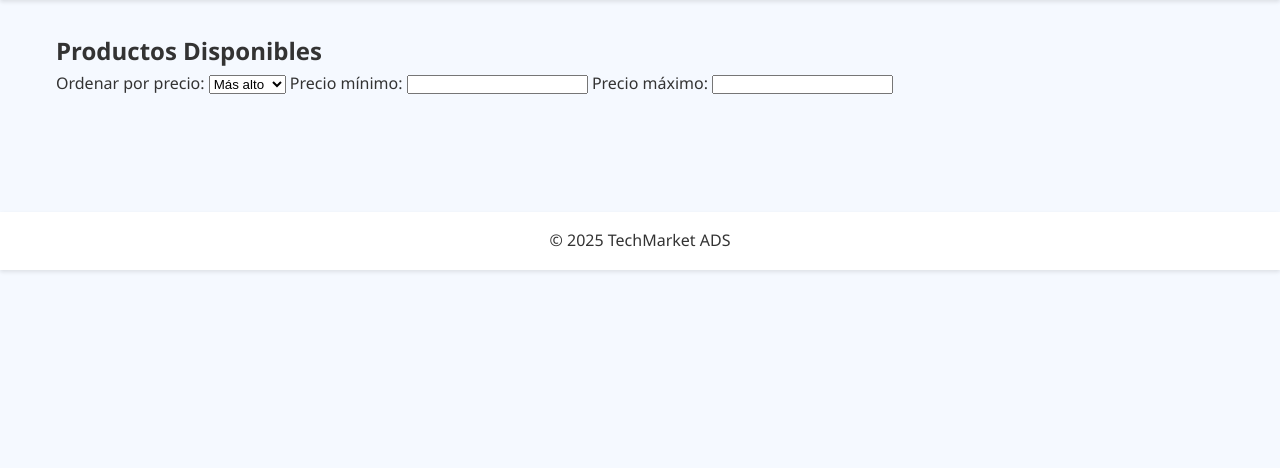
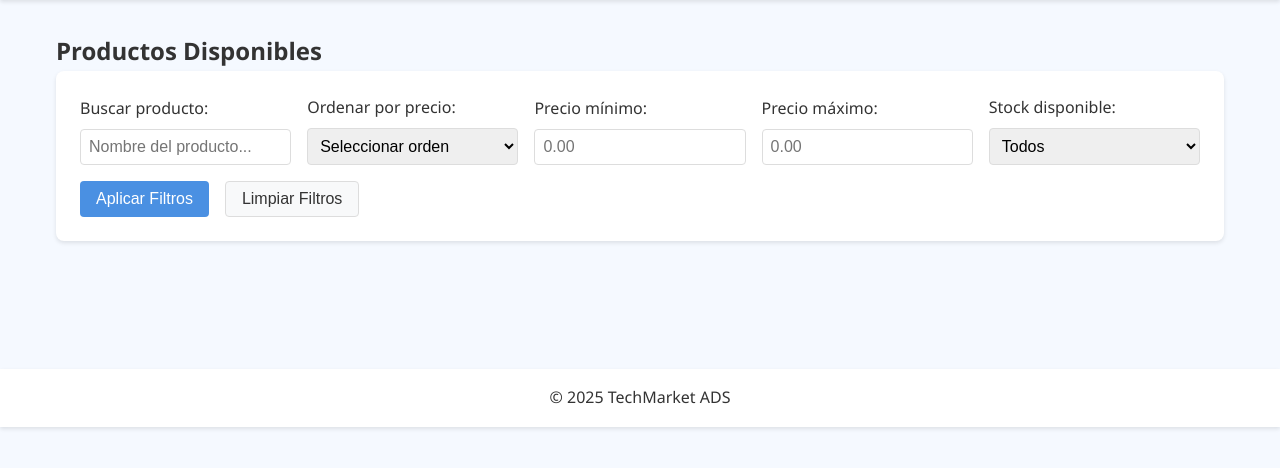
Before and after one commit to villaltauve/TechMarketPHPSystem, a PHP site: template views/products/vProducts.php in a window 1280 px wide. Shown: the part 70-538 px from the top of the page. Run offline with PHP 8.4, Linux system fonts and the light colour scheme; the template is opened without the code that fills it, so the values that code supplies are empty.

Commit message:
agregado filtro + barra de busqueda, mejoras en vista de filtro y modulo de productos favoritos

```diff
--- a/assets/js/Products/Filtrado.js
+++ b/assets/js/Products/Filtrado.js
@@ -2,22 +2,30 @@ document.addEventListener('DOMContentLoaded', function () {
     const ordenSelect = document.getElementById('ordenPrecio');
     const precioMinInput = document.getElementById('precioMin');
     const precioMaxInput = document.getElementById('precioMax');
+    const searchInput = document.getElementById('searchProduct');
+    const stockFilter = document.getElementById('stockFilter');
 
     // Escuchar cambios en filtros
     ordenSelect.addEventListener('change', filtrarProductos);
     precioMinInput.addEventListener('input', filtrarProductos);
     precioMaxInput.addEventListener('input', filtrarProductos);
+    searchInput.addEventListener('input', filtrarProductos);
+    stockFilter.addEventListener('change', filtrarProductos);
 
     function filtrarProductos() {
         const orden = ordenSelect.value;
         const precioMin = precioMinInput.value;
         const precioMax = precioMaxInput.value;
+        const search = searchInput.value;
+        const stock = stockFilter.value;
 
         // Construir los parámetros
         const params = new URLSearchParams({
             ordenPrecio: orden,
             precioMin: precioMin,
-            precioMax: precioMax
+            precioMax: precioMax,
+            search: search,
+            stock: stock
         });
 
         fetch('controllers/products/cFiltrado.php?' + params.toString())
@@ -29,4 +37,14 @@ document.addEventListener('DOMContentLoaded', function () {
                 console.error('Error al filtrar productos:', error);
             });
     }
+
+    // Función para limpiar todos los filtros
+    window.limpiarFiltros = function() {
+        ordenSelect.value = '';
+        precioMinInput.value = '';
+        precioMaxInput.value = '';
+        searchInput.value = '';
+        stockFilter.value = '';
+        filtrarProductos();
+    }
 });
--- /dev/null
+++ b/views/info.php
@@ -0,0 +1,3 @@
+<?php
+phpinfo();
+?>
--- a/views/products/vProducts.php
+++ b/views/products/vProducts.php
@@ -6,7 +6,9 @@
     <meta name="viewport" content="width=device-width, initial-scale=1.0">
     <title>Productos - TechMarket</title>
     <link rel="stylesheet" href="assets/css/style.css">
+    <link rel="stylesheet" href="https://cdnjs.cloudflare.com/ajax/libs/font-awesome/5.15.4/css/all.min.css">
     <script src="assets/js/Products/Filtrado.js"></script>
+    <script src="assets/js/favorites.js"></script>
     <style>
         .products-grid {
             display: grid;
@@ -23,6 +25,7 @@
             display: flex;
             flex-direction: column;
             transition: transform 0.3s ease;
+            position: relative;
         }
 
         .product-card:hover {
@@ -110,6 +113,161 @@
                 height: 150px;
             }
         }
+
+        /* Estilos para los filtros */
+        .filters-container {
+            background: white;
+            padding: 1.5rem;
+            border-radius: 8px;
+            box-shadow: var(--shadow);
+            margin-bottom: 2rem;
+        }
+
+        .filters-grid {
+            display: grid;
+            grid-template-columns: repeat(auto-fit, minmax(200px, 1fr));
+            gap: 1rem;
+            align-items: end;
+        }
+
+        .filter-group {
+            display: flex;
+            flex-direction: column;
+            gap: 0.5rem;
+        }
+
+        .filter-group label {
+            font-weight: 500;
+            color: var(--text-color);
+        }
+
+        .filter-group input,
+        .filter-group select {
+            padding: 0.5rem;
+            border: 1px solid #ddd;
+            border-radius: 4px;
+            font-size: 1rem;
+            width: 100%;
+        }
+
+        .filter-group input:focus,
+        .filter-group select:focus {
+            border-color: var(--primary-color);
+            outline: none;
+            box-shadow: 0 0 0 2px rgba(74, 144, 226, 0.2);
+        }
+
+        .filter-buttons {
+            display: flex;
+            gap: 1rem;
+            margin-top: 1rem;
+        }
+
+        .filter-button {
+            padding: 0.5rem 1rem;
+            border: none;
+            border-radius: 4px;
+            cursor: pointer;
+            font-weight: 500;
+            transition: all 0.3s ease;
+        }
+
+        .apply-filters {
+            background-color: var(--primary-color);
+            color: white;
+        }
+
+        .clear-filters {
+            background-color: #f8f9fa;
+            color: var(--text-color);
+            border: 1px solid #ddd;
+        }
+
+        .apply-filters:hover {
+            background-color: var(--secondary-color);
+        }
+
+        .clear-filters:hover {
+            background-color: #e9ecef;
+        }
+
+        @media (max-width: 768px) {
+            .filters-grid {
+                grid-template-columns: 1fr;
+            }
+
+            .filter-buttons {
+                flex-direction: column;
+            }
+
+            .filter-button {
+                width: 100%;
+            }
+        }
+
+        /* Estilos para el botón de favoritos */
+        .favorite-button {
+            position: absolute;
+            top: 10px;
+            right: 10px;
+            background: white;
+            border: none;
+            border-radius: 50%;
+            width: 35px;
+            height: 35px;
+            display: flex;
+            align-items: center;
+            justify-content: center;
+            cursor: pointer;
+            box-shadow: 0 2px 4px rgba(0,0,0,0.1);
+            transition: all 0.3s ease;
+        }
+
+        .favorite-button:hover {
+            transform: scale(1.1);
+        }
+
+        .favorite-button i {
+            font-size: 1.2rem;
+            color: #666;
+            transition: color 0.3s ease;
+        }
+
+        .favorite-active i {
+            color: #ff4d4d;
+        }
+
+        /* Estilos para las notificaciones */
+        .notification {
+            position: fixed;
+            top: 20px;
+            right: 20px;
+            padding: 15px 25px;
+            border-radius: 4px;
+            color: white;
+            font-weight: 500;
+            z-index: 1000;
+            animation: slideIn 0.3s ease-out;
+        }
+
+        .notification.success {
+            background-color: #28a745;
+        }
+
+        .notification.error {
+            background-color: #dc3545;
+        }
+
+        @keyframes slideIn {
+            from {
+                transform: translateX(100%);
+                opacity: 0;
+            }
+            to {
+                transform: translateX(0);
+                opacity: 1;
+            }
+        }
     </style>
 </head>
 
@@ -118,25 +276,59 @@
     <main>
         <section class="products-section">
             <h2>Productos Disponibles</h2>
-            <!-- Filtros por precio -->
-            <div style="margin-bottom: 20px;">
-                <label for="ordenPrecio">Ordenar por precio:</label>
-                <select id="ordenPrecio" name="ordenPrecio">
-                    <option value="alto">Más alto</option>
-                    <option value="bajo">Más bajo</option>
-                </select>
 
-                <label for="precioMin">Precio mínimo:</label>
-                <input type="number" id="precioMin" name="precioMin" step="0.01" min="0">
+            <!-- Filtros mejorados -->
+            <div class="filters-container">
+                <div class="filters-grid">
+                    <div class="filter-group">
+                        <label for="searchProduct">Buscar producto:</label>
+                        <input type="text" id="searchProduct" name="searchProduct" placeholder="Nombre del producto...">
+                    </div>
 
-                <label for="precioMax">Precio máximo:</label>
-                <input type="number" id="precioMax" name="precioMax" step="0.01" min="0">
+                    <div class="filter-group">
+                        <label for="ordenPrecio">Ordenar por precio:</label>
+                        <select id="ordenPrecio" name="ordenPrecio">
+                            <option value="">Seleccionar orden</option>
+                            <option value="alto">Más alto a más bajo</option>
+                            <option value="bajo">Más bajo a más alto</option>
+                        </select>
+                    </div>
+
+                    <div class="filter-group">
+                        <label for="precioMin">Precio mínimo:</label>
+                        <input type="number" id="precioMin" name="precioMin" step="0.01" min="0" placeholder="0.00">
+                    </div>
+
+                    <div class="filter-group">
+                        <label for="precioMax">Precio máximo:</label>
+                        <input type="number" id="precioMax" name="precioMax" step="0.01" min="0" placeholder="0.00">
+                    </div>
+
+                    <div class="filter-group">
+                        <label for="stockFilter">Stock disponible:</label>
+                        <select id="stockFilter" name="stockFilter">
+                            <option value="">Todos</option>
+                            <option value="disponible">Con stock</option>
+                            <option value="agotado">Sin stock</option>
+                        </select>
+                    </div>
+                </div>
+
+                <div class="filter-buttons">
+                    <button class="filter-button apply-filters" onclick="filtrarProductos()">Aplicar Filtros</button>
+                    <button class="filter-button clear-filters" onclick="limpiarFiltros()">Limpiar Filtros</button>
+                </div>
             </div>
 
             <div id="resultadoProductos">
                 <div class="products-grid">
                     <?php foreach ($products as $product): ?>
                         <div class="product-card">
+                            <?php if ($isLoggedIn): ?>
+                                <button class="favorite-button" data-product-id="<?php echo $product['id']; ?>">
+                                    <i class="far fa-heart"></i>
+                                </button>
+                            <?php endif; ?>
                             <div class="product-image-container">
                                 <img src="<?php echo $product['image']; ?>" alt="<?php echo $product['name']; ?>" class="product-image">
                             </div>
@@ -144,11 +336,9 @@
                             <p class="price">$<?php echo number_format($product['price'], 2); ?></p>
                             <p class="stock">Stock disponible: <?php echo $product['stock']; ?></p>
                             <?php if ($isLoggedIn && $product['stock'] > 0): ?>
-                                <button class="add-to-cart" data-product-id="<?php echo $product['id']; ?>">Agregar al
-                                    Carrito</button>
+                                <button class="add-to-cart" data-product-id="<?php echo $product['id']; ?>">Agregar al Carrito</button>
                             <?php endif; ?>
-                            <a href="index.php?acc=ProductDetails&id=<?php echo $product['id']; ?>" class="view-details">Ver
-                                Detalles</a>
+                            <a href="index.php?acc=ProductDetails&id=<?php echo $product['id']; ?>" class="view-details">Ver Detalles</a>
                         </div>
                     <?php endforeach; ?>
                 </div>
```
Also changed, not shown: assets/js/favorites.js (added, +74 -0 lines), config/DB.txt (renamed from DB.txt, +11 -0 lines), controllers/favorites/cFavorites.php (added, +53 -0 lines), controllers/products/cFiltrado.php (+7 -2 lines), models/Favorite.php (added, +70 -0 lines), models/Product.php (+32 -8 lines), controllers/get_stock.php (renamed from get_stock.php), controllers/test_connection.php (renamed from test_connection.php).
